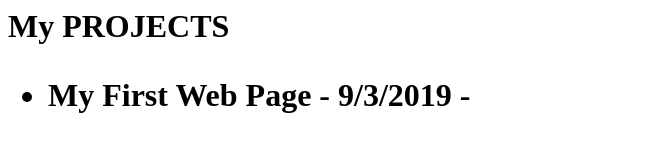
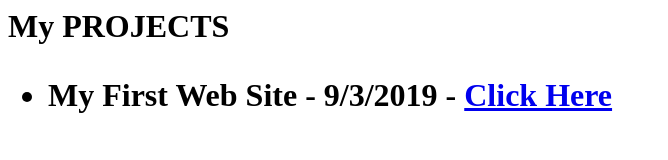
Before and after one commit to nwhisonant/nwhisonant.github.io, a plain HTML site: page index.html in a window 1280 px wide. Shown: the whole page, without its empty margins (0-668 px from the left). Drawn offline with Linux system fonts and the light colour scheme.

Commit message:
Update index.html

```diff
--- a/index.html
+++ b/index.html
@@ -6,8 +6,8 @@
    <body>
     <h1>My PROJECTS<h1>
       <ul>
-      <li> My First Web Page - 9/3/2019 -
-        <a href="firstWebsite/index.html>
+      <li> My First Web Site - 9/3/2019 -
+        <a href="firstWebsite/index.html">
           Click Here
         </a>
        </li>
```
